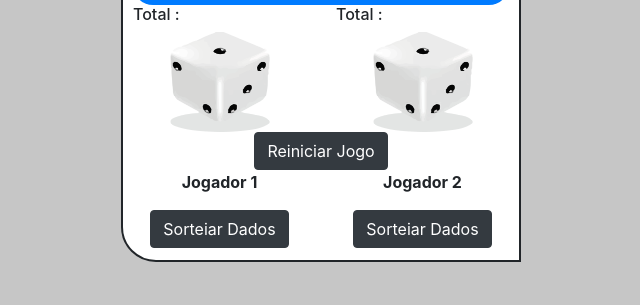
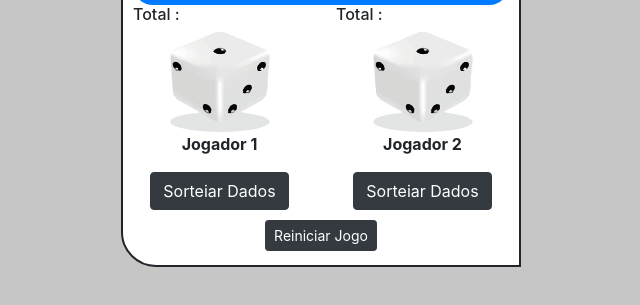
Before and after one commit to jeangs99/jogo-de-dados, a plain HTML site: page index.html in a window 1280 px wide. Shown: the part 263-568 px from the top of the page, without its empty margins (319-959 px from the left). Drawn offline with Linux system fonts and the light colour scheme.

Commit message:
v0.1 (Beta)
Melhorando o desing: logo logo entra o javaScript

```diff
--- a/css/style.css
+++ b/css/style.css
@@ -6,7 +6,7 @@ body {
   background-color: #ffffff;
   border: 2px solid;
   border-radius: 15px 5px 0px 35px;
-  height: 325px;
+  height: 330px;
   margin-top: 200px;
   width: 400px;
   padding: 10px;
@@ -20,6 +20,10 @@ nav {
   border-radius: 50px;
 }
 
+#reset {
+  padding: 10px;
+}
+
 /*
 div.container > nav.
 */
--- a/index.html
+++ b/index.html
@@ -35,11 +35,7 @@
       </div>
   </div>
 
-  <div class="row">
-    <div class="col text-center">
-      <input type="button" class="btn btn-dark" name="reiniciar" value="Reiniciar Jogo" onclick="reiniciar">
-    </div>
-  </div>
+
 
   <div class="row">
     <div class="col col-lg-6 text-center">
@@ -51,7 +47,12 @@
       <p class="text-center"><strong>Jogador 2</strong></p>
       <input class="btn btn-dark" type="button" name="dado2" value="Sorteiar Dados" onclick="sorteiar2()">
     </div>
+  </div>
 
+  <div id="reset" class="row">
+    <div class="col text-center">
+      <input type="button" class="btn btn-dark btn-sm" name="reiniciar" value="Reiniciar Jogo" onclick="reiniciar">
+    </div>
   </div>
 
 </div> <!--container-->
```
